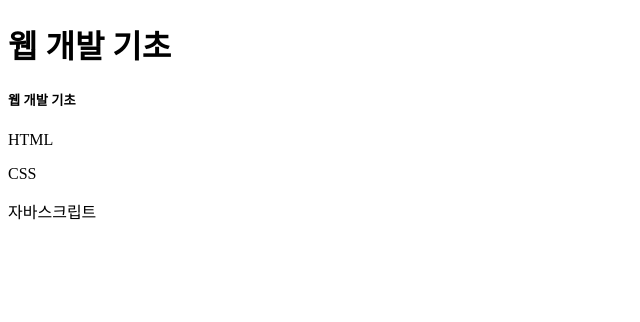
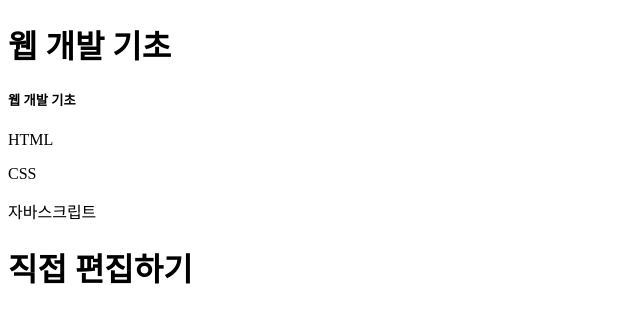
Before and after one commit to choisoojang/introduce, a plain HTML site: page index.html in a window 1280 px wide. Shown: the whole page, without its empty margins (0-640 px from the left). Drawn offline with Linux system fonts and the light colour scheme.

Commit message:
Update index.html

```diff
--- a/index.html
+++ b/index.html
@@ -10,5 +10,6 @@
     <p>HTML</p>
     <p>CSS</p>
     <p>자바스크립트</p>
+    <h1>직접 편집하기</h1>
   </body>
 </html>
```
